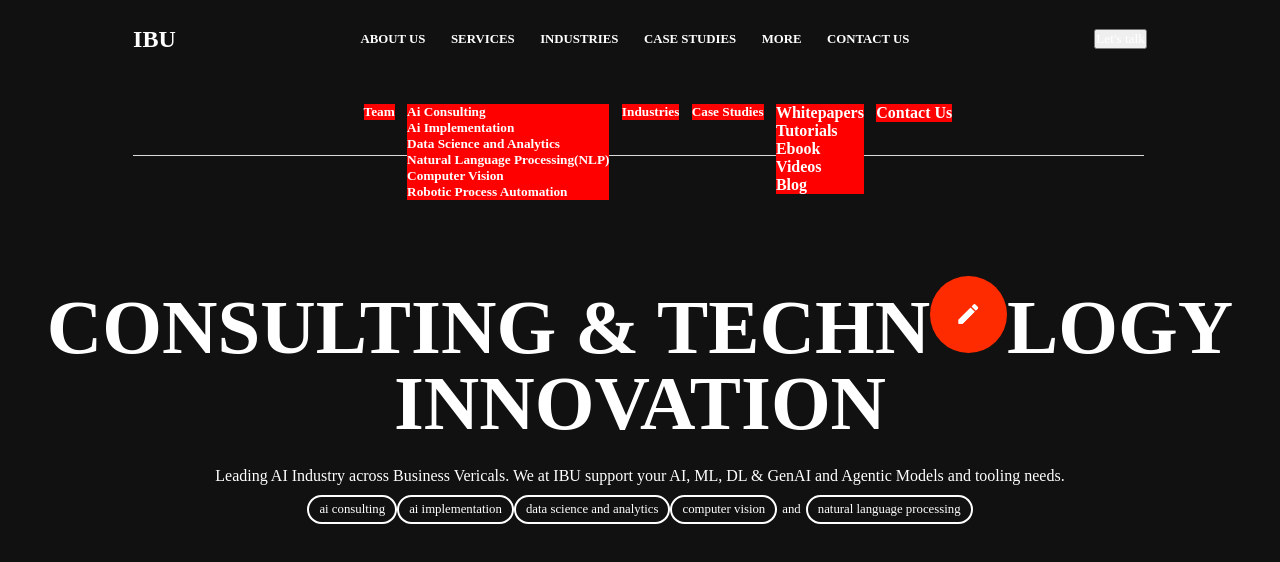
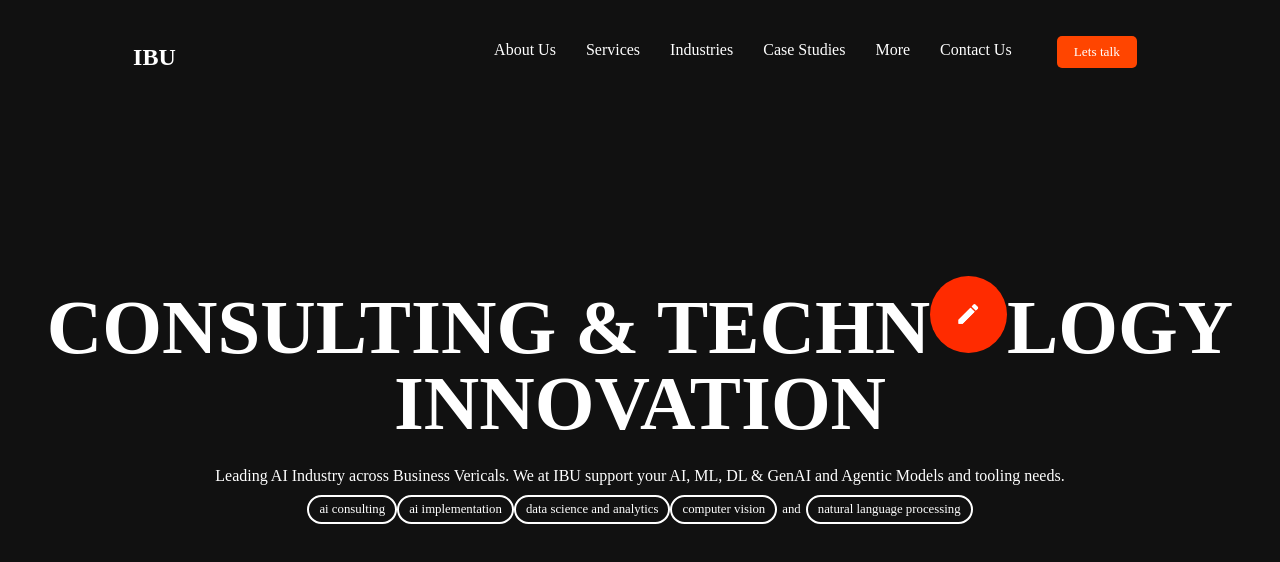
Before and after one commit to bismitw/Ibu, a plain HTML site: page index.html in a window 1280 px wide. Shown: the top 562 px of the page. Drawn offline with Linux system fonts and the light colour scheme.

Commit message:
Update in Navbar

```diff
--- a/index.html
+++ b/index.html
@@ -10,46 +10,18 @@
     <nav>
         <h1>IBU</h1>
         <div class="nav-part2">
-            <h4>About Us</h4>
-            <h4>Services</h4>
-            <h4>Industries</h4>
-            <h4>Case studies</h4>
-            <h4>More</h4>
-            <h4>Contact Us</h4>
+            <ul>
+            <li><a href="#">About Us</a></li>
+            <li><a href="#">Services</a></li>
+            <li><a href="#">Industries</a></li>
+            <li><a href="#">Case Studies</a></li>
+            <li><a href="#">More</a></li>
+            <li><a href="#">Contact Us</a></li>
+            <li><button class="login-btn">Lets talk</button></li>
+        </ul>
         </div>
-        <button>Let's talk</button>
 
-        <div id="nav-bottom">
-            <div class="bottom-div">
-                <h5>
-                    <span>Team</span>
-                </h5>
-            </div>
-            <div class="bottom-div">
-                <h5><span>Ai Consulting</span></h5>
-                <h5><span>Ai Implementation</span></h5>
-                <h5><span>Data Science and Analytics</span></h5>
-                <h5><span>Natural Language Processing(NLP)</span></h5>
-                <h5><span>Computer Vision</span></h5>
-                <h5><span>Robotic Process Automation</span></h5>
-            </div>
-            <div class="bottom-div">
-                <h5><span>Industries</span></h5>
-            </div>
-            <div class="bottom-div">
-                <h5><span>Case Studies</span></h5>
-            </div>
-            <div class="bottom-div">
-                <h4><span>Whitepapers</span></h4>
-                <h4><span>Tutorials</span></h4>
-                <h4><span>Ebook</span></h4>
-                <h4><span>Videos</span></h4>
-                <h4><span>Blog</span></h4>
-            </div>
-            <div class="bottom-div">
-                <h4><span>Contact Us</span></h4>
-            </div>
-        </div>
+
     </nav>
 
     <div id="main">
--- a/style.css
+++ b/style.css
@@ -22,40 +22,38 @@ nav{
 
 }
 
-.nav-part2{
-    display: flex;
-    gap: 2vw;
+.nav-part2 {
+padding: 10px;
 }
 
-.nav-part2 h4{
-    font-size: 1vw;
-    text-transform: uppercase;
-    font-weight: 600;
+.nav-part2 ul {
+    list-style-type: none;
+    display: flex;
+    justify-content: space-between;
+    margin: 0;
+    padding: 0;
 }
-nav:hover #nav-bottom{
-    height: 100%;
-    bottom: -100%;
+.nav-part2 li{
+    margin-bottom: 12px;
+    display: inline;
+
+}
+.nav-part2 a{
+    text-decoration: none;
+    display: block;
+    position: relative;
+    padding: 5px 15px;
+}
+.nav-part2 .login-btn{
+    padding: 8px 17px;
+    background-color: orangered;
+    border: none;
+    border-radius: 5px;
+    cursor: pointer;
+    margin-left:30px;
 
 }
 
-#nav-bottom{
-    /* background-color: #FF2B00; */
-    height: 0%;
-    position: absolute;
-    width: 79%;
-    bottom: 0%;
-    border-bottom: 1px solid #dadada;
-    transition: all ease 0.65s;
-    display: flex;
-    align-items: flex-start;
-    justify-content: space-between;
-    padding: 2vw 15vw;
-    padding-left: 18vw;
-}
-.bottom-div{
-    background-color:red;
-
-}
 #page1{
     height: 100vh;
     width: 100%;
```
